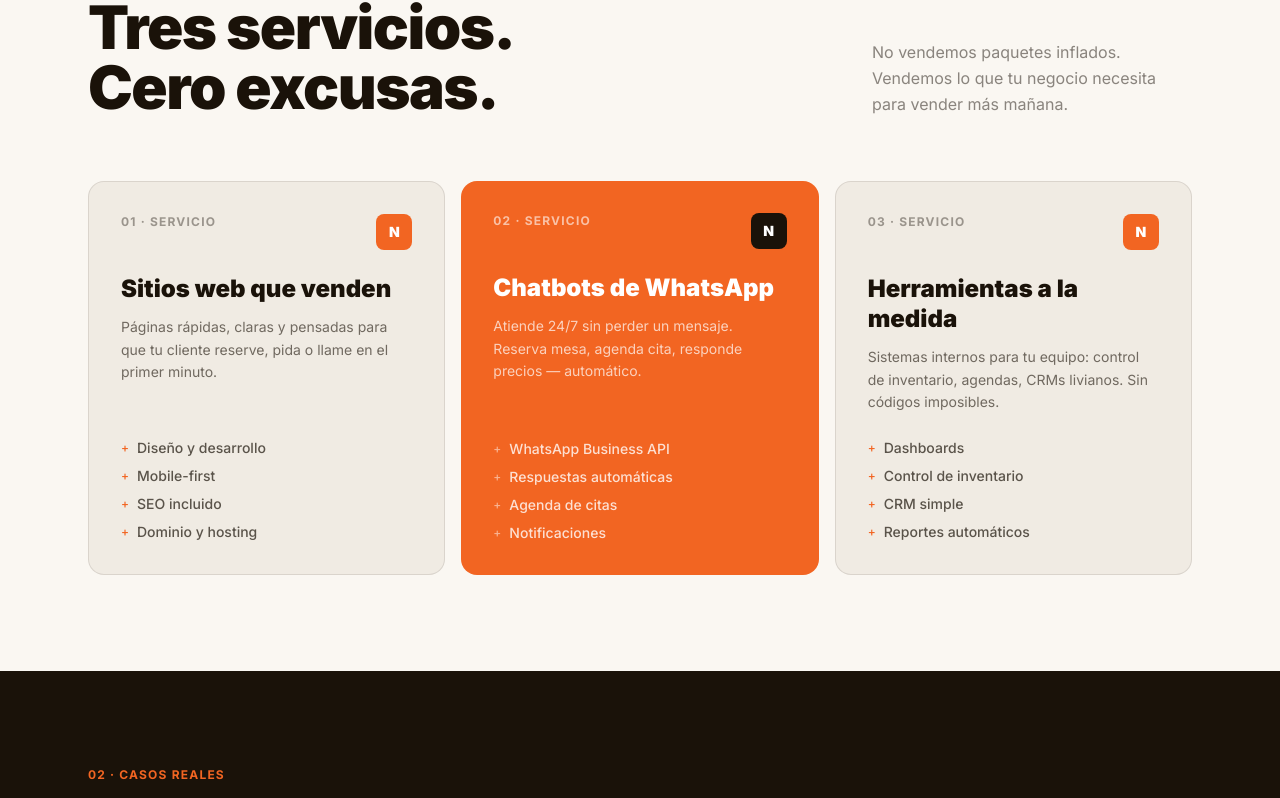
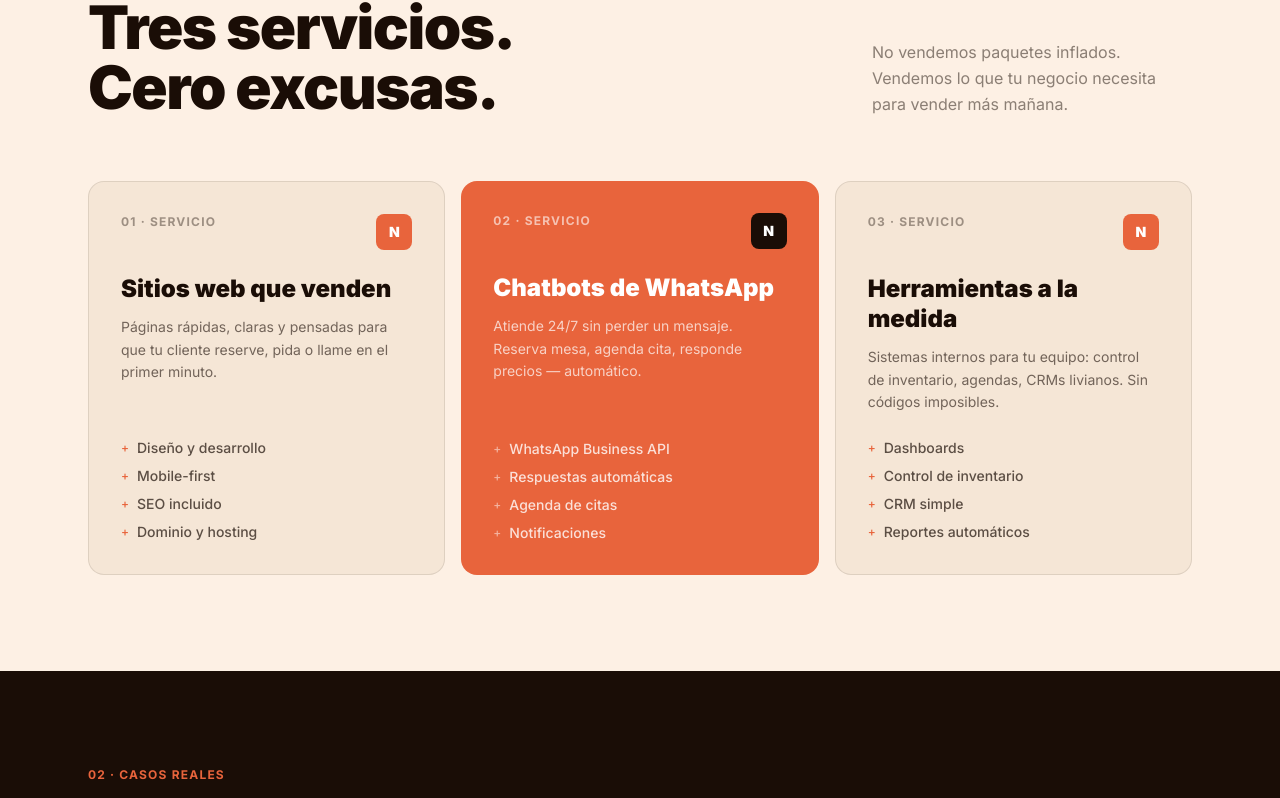
Before and after one commit to Jicandina/nodo-studio, a React (Vite) app: page / in a window 1280 px wide. Shown: the part 1073-1871 px from the top of the page. Built offline with nearby package versions, Linux system fonts and the light colour scheme.

Commit message:
fix: colores exactos del diseño original

```diff
--- a/tailwind.config.js
+++ b/tailwind.config.js
@@ -4,9 +4,20 @@ export default {
   theme: {
     extend: {
       colors: {
-        cream:  { DEFAULT: '#FAF7F2', dark: '#F0EBE3' },
-        nodo:   { DEFAULT: '#F26522', light: '#FF7A30', dark: '#D4551A' },
-        dark:   { DEFAULT: '#1A1209', 800: '#2A1F0F', 700: '#3D2E18' },
+        cream: {
+          DEFAULT: '#FDF0E4',
+          dark:    '#F5E6D6',
+        },
+        nodo: {
+          DEFAULT: '#E8643C',
+          light:   '#F07050',
+          dark:    '#C8502C',
+        },
+        dark: {
+          DEFAULT: '#1A0D06',
+          800:     '#2A1A0E',
+          700:     '#3D2A18',
+        },
       },
       fontFamily: {
         sans: ['Inter', 'system-ui', 'sans-serif'],
```
